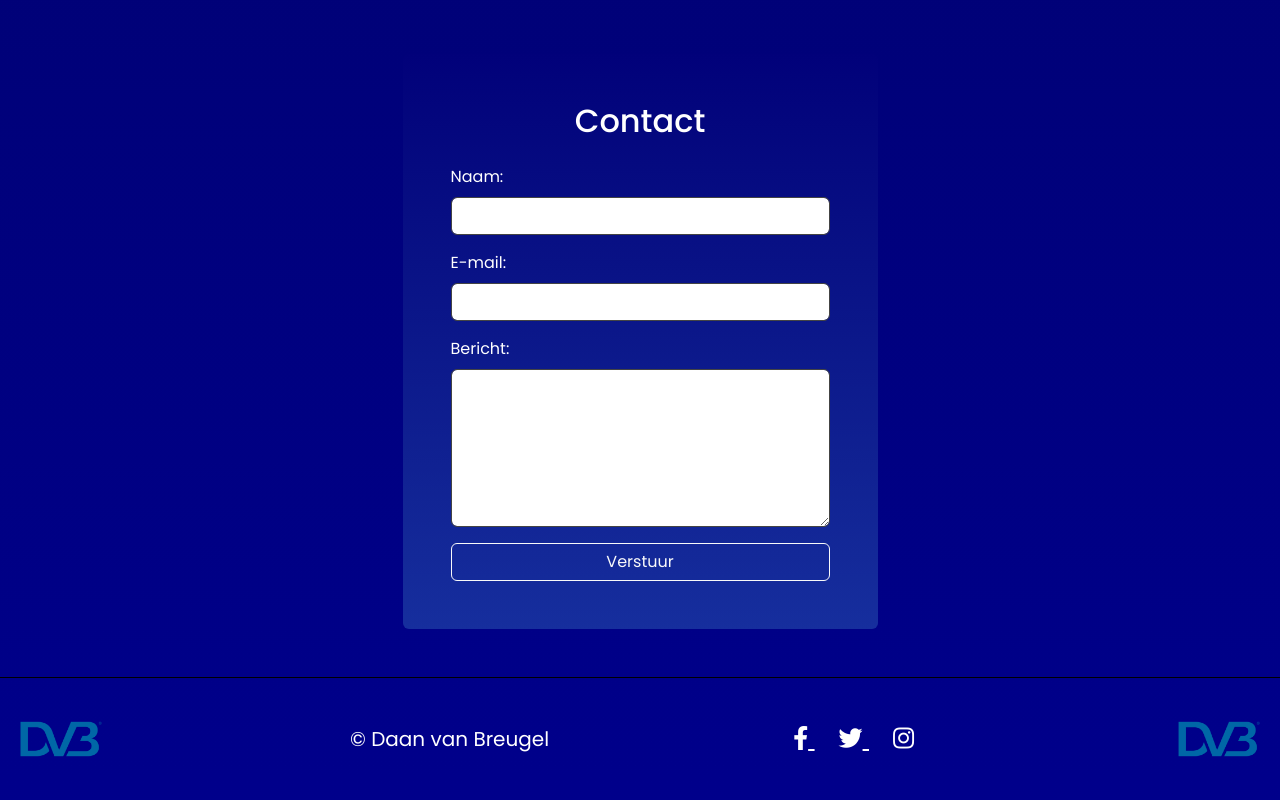
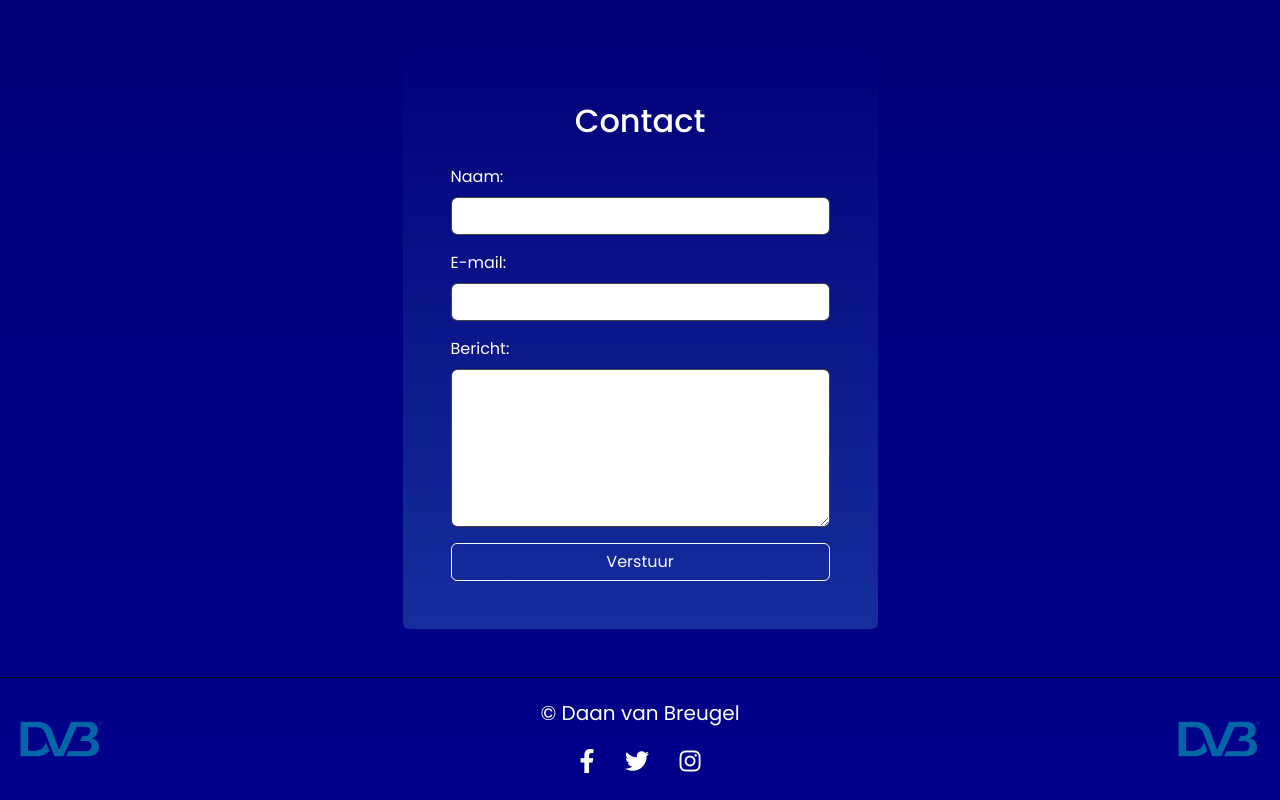
Before and after one commit to breugeldaan06/portfolio-daan.github.io, a plain HTML site: page index.html in a window 1280 px wide. Shown: the part 3419-4219 px from the top of the page. Drawn offline with nearby package versions, Linux system fonts and the light colour scheme.

Commit message:
footer aangepast. ready to lauch 4.0

```diff
--- a/index.html
+++ b/index.html
@@ -220,19 +220,21 @@
 
     <footer class="bg-primaar text-center py-3 border-top border-black d-flex justify-content-between align-items-center">
         <img src="./images/logo.png" alt="Logo" height="90" class="ms-3">
-        <p class="mb-0 fs-5"> &copy; Daan van Breugel</p>
-        <div class="social-icons me-3" style="margin-right: 30px;">
-            <a href="https://www.facebook.com" target="_blank" class="text-white me-4 fs-4">
+        <div class="d-flex flex-column align-items-center">
+            <p class="mb-3 fs-5"> &copy; Daan van Breugel</p>
+            <div class="social-icons">
+                <a href="https://www.facebook.com" target="_blank" class="text-white me-4 fs-4" style="text-decoration: none;">
                     <i class="fab fa-facebook-f"></i>
                 </a>
-            <a href="https://www.twitter.com" target="_blank" class="text-white me-4 fs-4">
+                <a href="https://www.twitter.com" target="_blank" class="text-white me-4 fs-4" style="text-decoration: none;">
                     <i class="fab fa-twitter"></i>
                 </a>
-            <a href="https://www.instagram.com" target="_blank" class="text-white fs-4">
+                <a href="https://www.instagram.com" target="_blank" class="text-white fs-4" style="text-decoration: none;">
                     <i class="fab fa-instagram"></i>
                 </a>
             </div>
-        <img src="./images/logo.png" alt="Logo" height="90" class="me-3 ">
+        </div>
+        <img src="./images/logo.png" alt="Logo" height="90" class="me-3">
     </footer>
 
     <!-- Bootstrap JS -->
```
Lines whose indentation alone changed are shown as unchanged.
